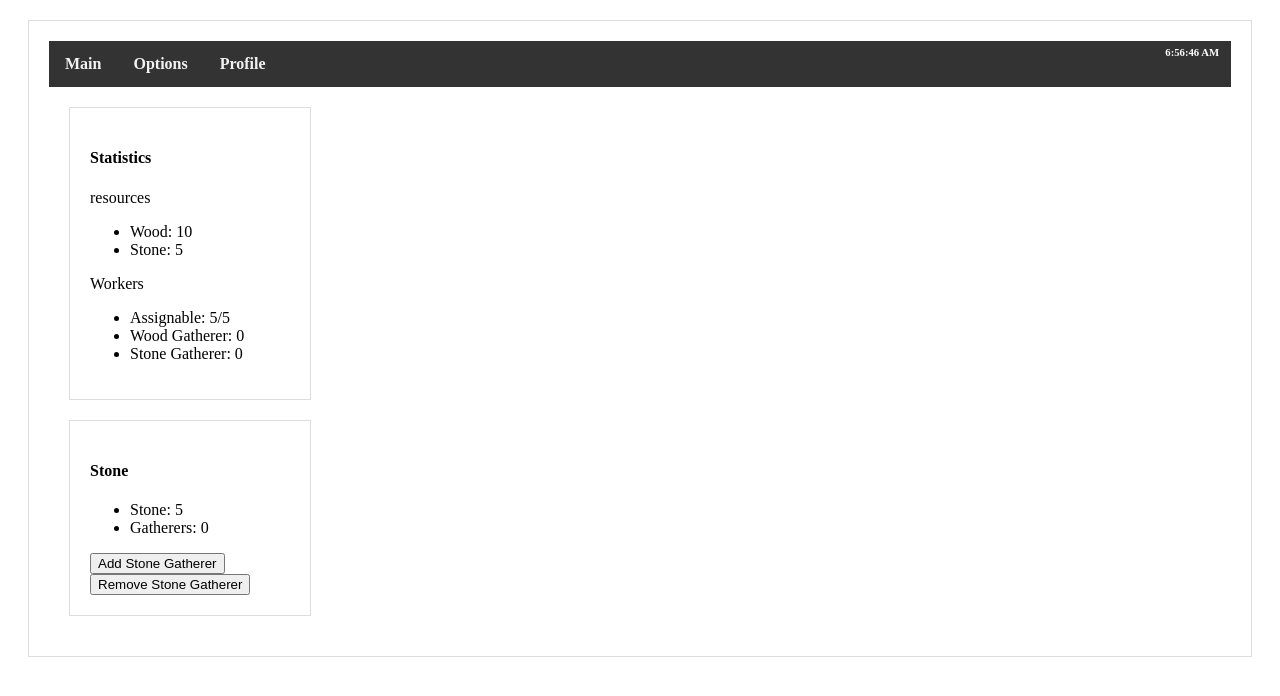
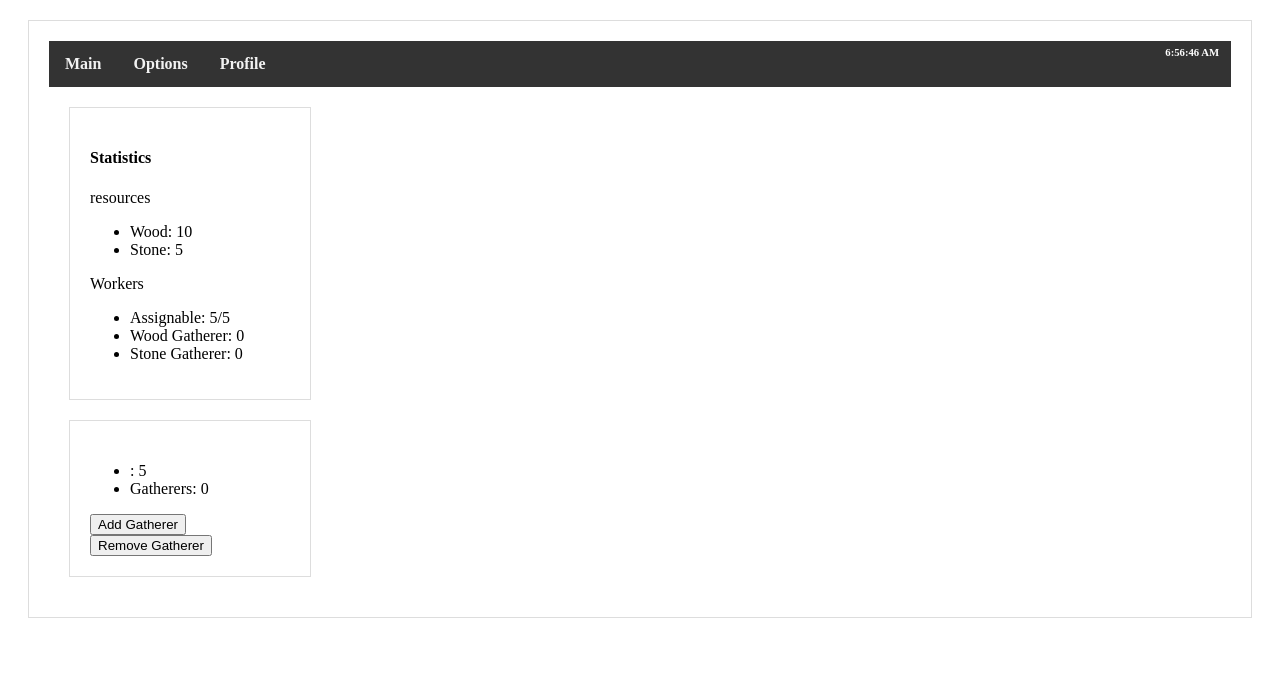
Before and after one commit to benjovi09/civ-incremental, a Next.js app: page / in a window 1280 px wide. Shown: the top 696 px of the page. Built offline with nearby package versions, Linux system fonts and the light colour scheme.

Commit message:
this is broken

```diff
--- a/components/windows/stone-window.js
+++ b/components/windows/resource-window.js
@@ -2,14 +2,14 @@ import React, { useContext } from "react";
 import { mainWindowStyle } from "./main-window-style";
 import { useDispatch, useSelector } from "react-redux";
 
-export default function StoneWindow() {
+export default function ResourceWindow(resource) {
   const stoneCount = Math.round(
     useSelector(state => state.resourceReducer.stone)
   );
   const unassignedWorkerCount = useSelector(
     state => state.workerReducer.unassignedWorkers
   );
-  const stoneGathererCount = useSelector(
+  const gathererCount = useSelector(
     state => state.workerReducer.stoneGatherer.count
   );
   const dispatch = useDispatch();
@@ -20,24 +20,24 @@ export default function StoneWindow() {
         dispatch({ type: "increment" });
       }
     } else if (amount < 0) {
-      if (stoneGathererCount > 0 && stoneGathererCount - amount > 0) {
+      if (gathererCount > 0 && gathererCount - amount > 0) {
         dispatch({ type: "decrement" });
       }
     }
   }
-
+debugger;
   return (
     <div style={mainWindowStyle}>
       <header>
-        <h4>Stone</h4>
+        <h4>{ resource.name }</h4>
       </header>
       <ul>
-        <li>Stone: {stoneCount}</li>
-        <li>Gatherers: {stoneGathererCount} </li>
+        <li>{ resource.name }: {stoneCount}</li>
+        <li>Gatherers: {gathererCount} </li>
       </ul>
-      <button onClick={() => handleButtonClick(1)}>Add Stone Gatherer</button>
+      <button onClick={() => handleButtonClick(1)}>Add { resource.name } Gatherer</button>
       <button onClick={() => handleButtonClick(-1)}>
-        Remove Stone Gatherer
+        Remove { resource.name } Gatherer
       </button>
     </div>
   );
--- /dev/null
+++ b/components/windows/window-container.js
@@ -0,0 +1,21 @@
+import StatsWindow from "./stats-window";
+import React from "react";
+import ResourceWindow from "./resource-window";
+import { useSelector } from "react-redux";
+
+export default function WindowContainer() {
+  const resources = useSelector(state => state.resourceReducer);
+  console.log(resources);
+  return (
+    <section aria-label="window-container">
+      <StatsWindow></StatsWindow>
+      <ResourceWindow resource={resources} />
+    </section>
+  );
+}
+
+
+/*
+      {resources.map(resource => (
+        <ResourceWindow resource={resource} />
+      ))}*/
--- a/pages/index.js
+++ b/pages/index.js
@@ -4,15 +4,13 @@ import store from "../redux/store";
 
 import Ticker from "../components/ticker";
 import Layout from "../components/layout";
-import StatsWindow from "../components/windows/stats-window";
-import StoneWindow from "../components/windows/stone-window";
+import WindowContainer from "../components/windows/window-container";
 
 function Main() {
   return (
     <Provider store={store}>
       <Layout>
-        <StatsWindow></StatsWindow>
-        <StoneWindow></StoneWindow>
+        <WindowContainer></WindowContainer>
       </Layout>
       <Ticker></Ticker>
     </Provider>
--- a/redux/reducers/workers.js
+++ b/redux/reducers/workers.js
@@ -3,11 +3,11 @@ const initialState = {
   assignedWorkers: 0,
   woodGatherer: {
     count: 0,
-    efficiency: 0.001
+    efficiency: 0.0001
   },
   stoneGatherer: {
     count: 0,
-    efficiency: 0.001
+    efficiency: 0.00005
   }
 };
 
```
